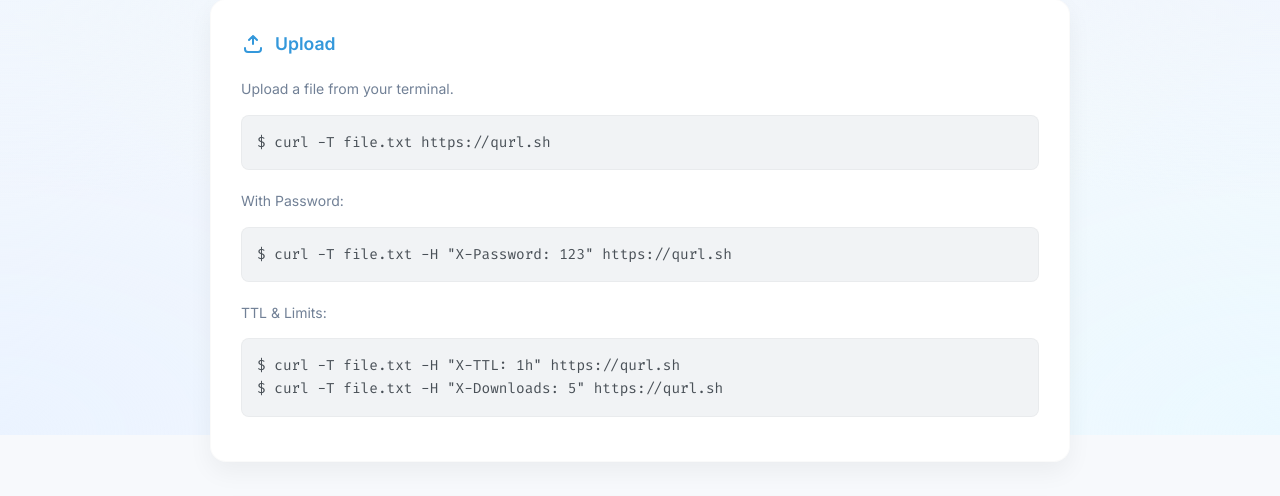
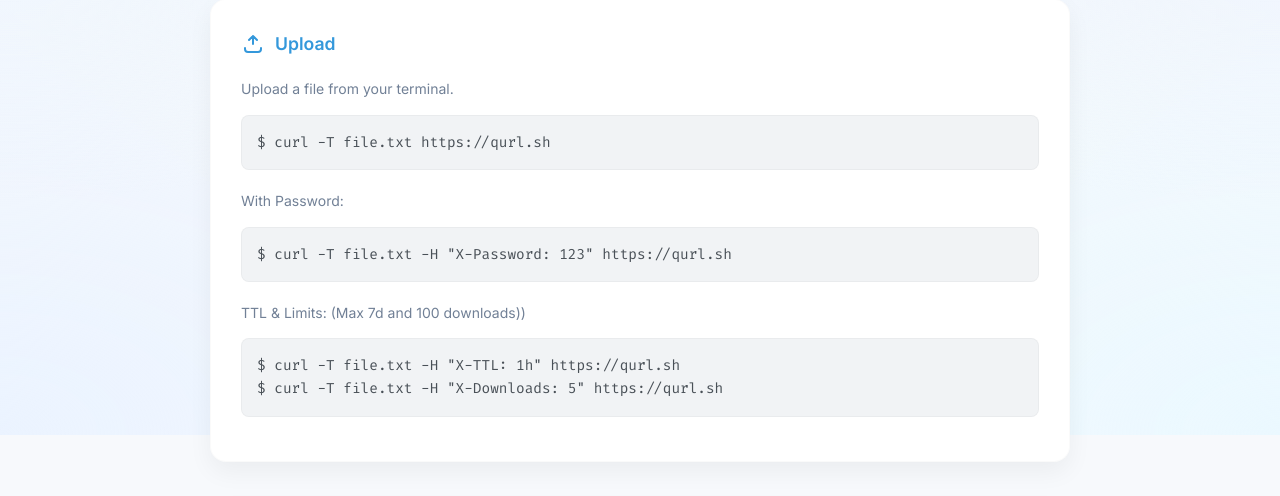
Before and after one commit to formher/cupload, a Flask app: page / in a window 1280 px wide. Shown: the part 365-861 px from the top of the page. Run offline with Flask 2, Linux system fonts and the light colour scheme.

Commit message:
info update

```diff
--- a/app/templates/index.html
+++ b/app/templates/index.html
@@ -39,7 +39,7 @@
             <p class="text-sm text-muted" style="margin-top: 20px;">With Password:</p>
             <pre><code>$ curl -T file.txt -H "X-Password: 123" https://qurl.sh</code></pre>
 
-            <p class="text-sm text-muted" style="margin-top: 20px;">TTL & Limits:</p>
+            <p class="text-sm text-muted" style="margin-top: 20px;">TTL & Limits: (Max 7d and 100 downloads))</p>
             <pre><code>$ curl -T file.txt -H "X-TTL: 1h" https://qurl.sh
 $ curl -T file.txt -H "X-Downloads: 5" https://qurl.sh</code></pre>
         </div>
```
